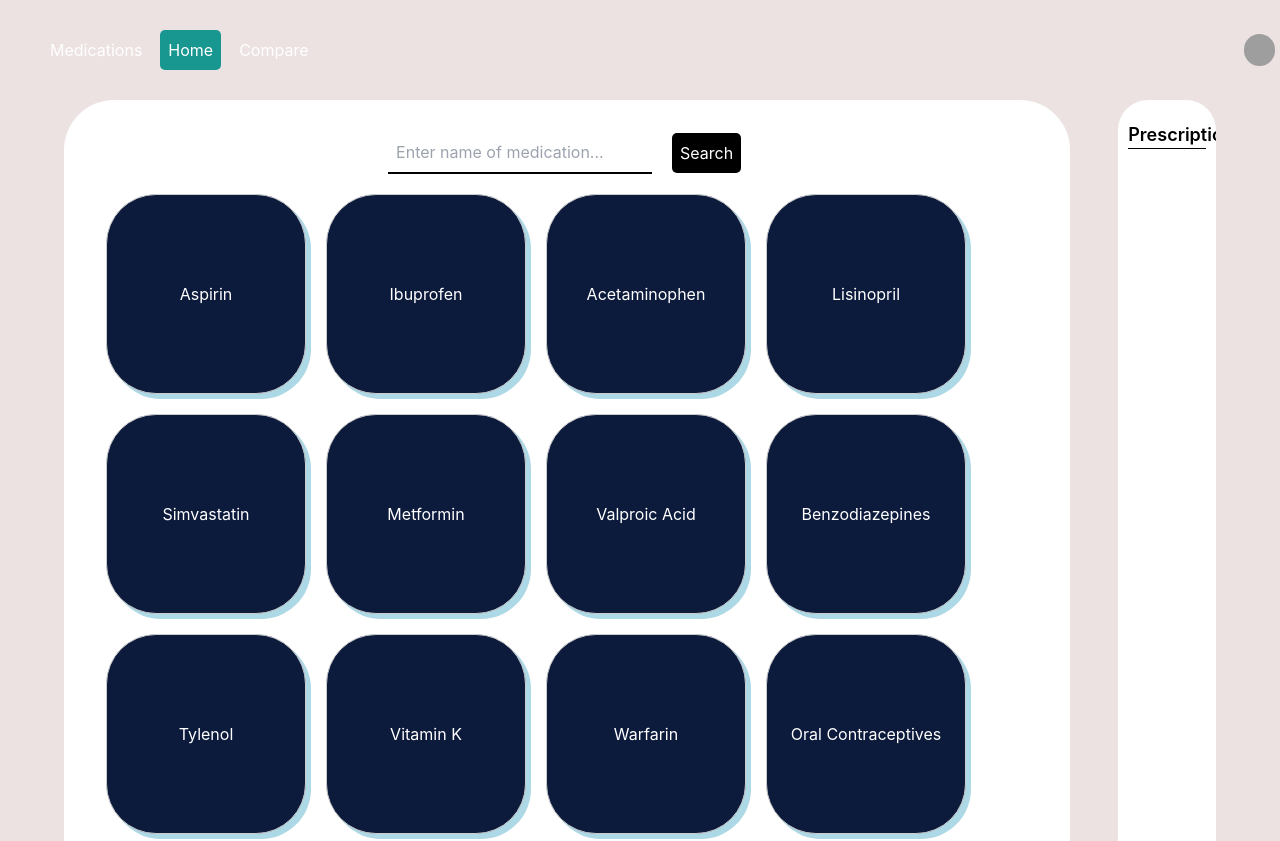
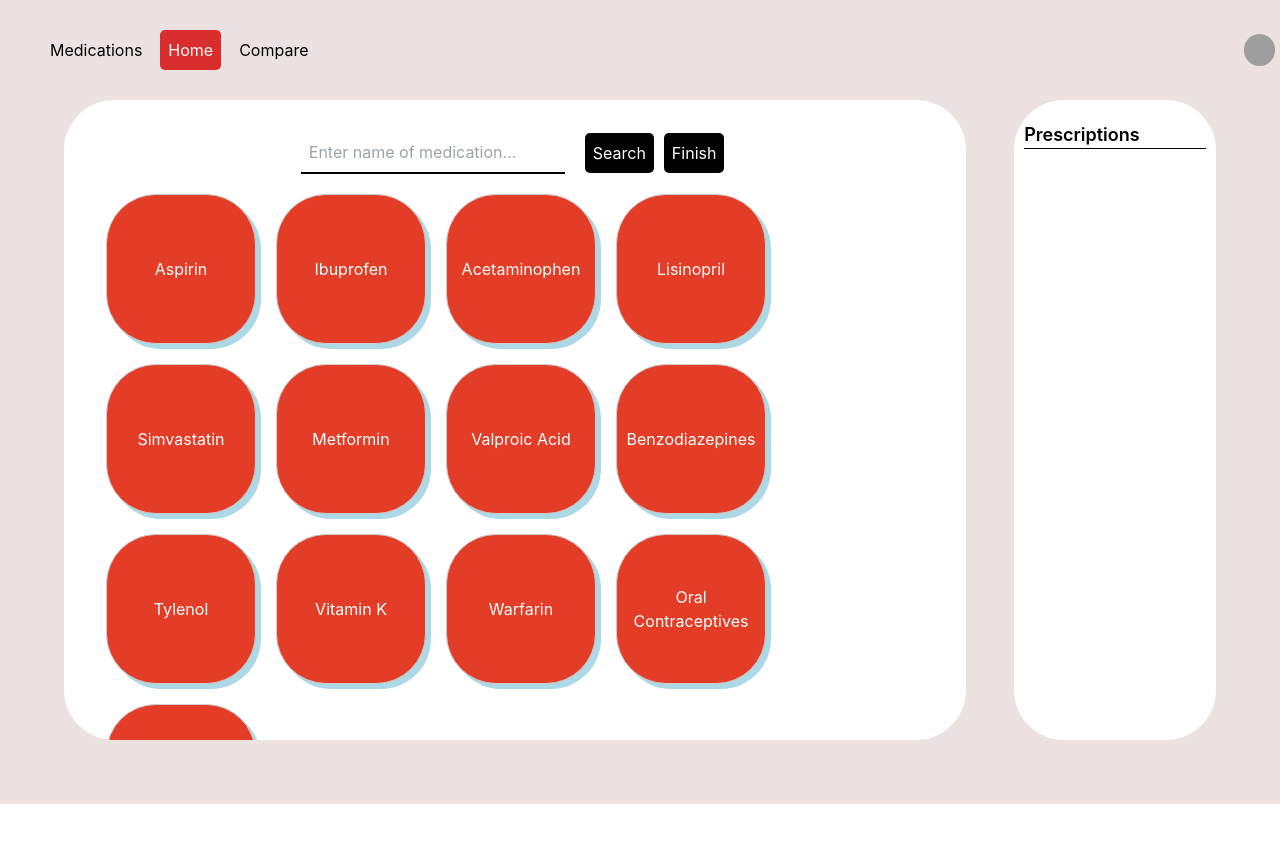
Before and after one commit to Silicon-Smugglers/Front-End, a React (Create React App) app: page /compare in a window 1280 px wide. Shown: the top 841 px of the page. After the commit the page ends 804 px from the top, so only its background shows below. Built offline with nearby package versions, Linux system fonts and the light colour scheme; grey boxes are pictures that could not be loaded.

Commit message:
Add colours

```diff
--- a/src/css/NavBar.css
+++ b/src/css/NavBar.css
@@ -23,7 +23,7 @@
 }
 
 .NavigationBarItem {
-    color: rgb(255, 255, 255);
+    color: black;
     padding: 8px;
     border-radius: 5px;
     margin-left: 5px;
@@ -40,5 +40,6 @@
 
 
 .NavigationBarItem.Selected {
-    background-color: #189791;
+    background-color: #da2e2e;
+    color: white;
 }
--- a/src/pages/Compare.js
+++ b/src/pages/Compare.js
@@ -55,6 +55,7 @@
   return (
     <div className='CompareContainer'>
       <div className='MainContent'>
+        <div className='scroll'>
 
 
           {/* Render the SearchBar component and pass the handleSearch function */}
@@ -81,8 +82,8 @@
             </div>
           </div>
 
-        <button className='SearchContainerButton'>Finish</button>
 
+        </div>
       </div>
 
       {/* Move the cart to the right side */}
--- a/src/pages/SearchBar.js
+++ b/src/pages/SearchBar.js
@@ -22,6 +22,7 @@
         style={{ marginRight: "15px" }}
       />
       <button className='SearchContainerButton' onClick={handleSearch}>Search</button>
+      <button className='SearchContainerButton'>Finish</button>
     </div>
   );
 };
--- a/src/pages/css/Compare.css
+++ b/src/pages/css/Compare.css
@@ -5,6 +5,8 @@
   margin-left: 4rem;
   margin-right: 4rem;
   margin-bottom: 2rem;
+  min-height: 70vh;
+  max-height: 80vh;
 }
 
 .CompareContainer h1 {
@@ -33,12 +35,15 @@
 .CompareContent {
   display: flex;
   justify-content: center;
+  overflow: hidden;
 }
 
 .MainContent {
   padding: 2rem;
   background-color: white;
   border-radius: 50px;
+  width: 100%;
+  overflow: scroll;
 }
 
 .tile-container {
@@ -54,10 +59,10 @@
 
 /* Style for square tiles */
 .square-tile {
-  width: 200px;
-  height: 200px;
+  width: 150px;
+  height: 150px;
   margin: 10px;
-  background-color: #0c1a3c;
+  background-color: #e43d27;
   display: flex;
   justify-content: center;
   align-items: center;
@@ -89,11 +94,10 @@
   background-color: white; /* Background color for the cart */
   padding: 10px;
   border: 1px solid #ccc;
-  border-radius: 30px;
+  border-radius: 50px;
   border: 0;
   /* Add any other styles you want for the cart */
-  height: 100; /* Make it full height of the viewport */
-  overflow-y: auto; /* Add vertical scroll if needed */
+  overflow-y: scroll; /* Add vertical scroll if needed */
   margin-left: 3rem;
   padding-top: 1rem;
 }
--- a/src/pages/css/SearchBar.css
+++ b/src/pages/css/SearchBar.css
@@ -4,7 +4,6 @@
  align-items: center;
  justify-content: center;
  margin-bottom: 10px;
-
 }
 
 .SearchContainer input {
```
Lines whose indentation alone changed are shown as unchanged.
